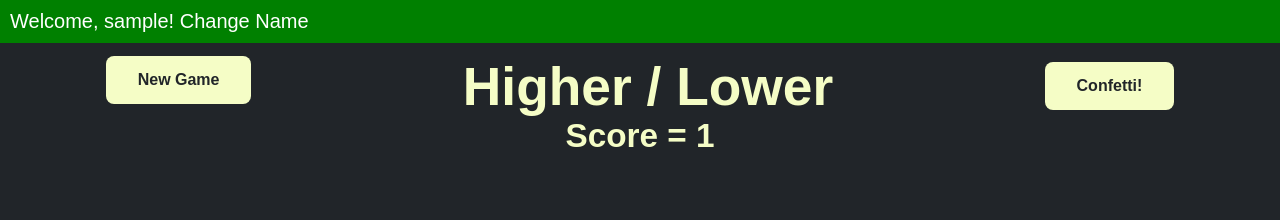
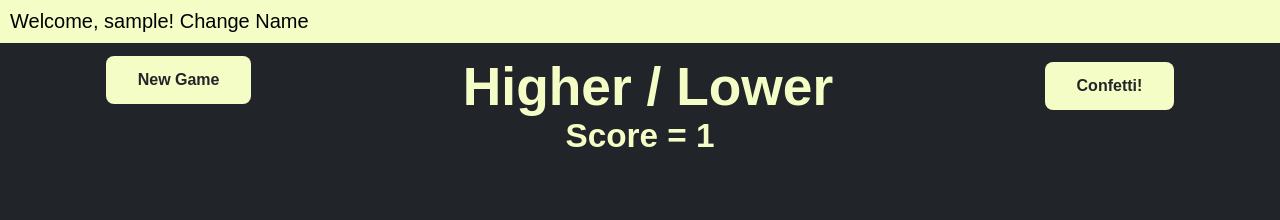
Before and after one commit to k0sm0sk/DIS_WebApp, a Flask app: page / in a window 1280 px wide. Shown: the top 220 px of the page. Run offline with Flask 3, Linux system fonts and the light colour scheme; the visitor is signed in with stand-in values (Sample User, id 1); some web fonts are replaced.

Commit message:
Banner & Change name updates

```diff
--- a/src/app.py
+++ b/src/app.py
@@ -46,7 +46,7 @@ def enter_name():
             session['user_name'] = name.strip()
             return redirect(url_for('game_counter'))
         else:
-            return render_template('enter_name.html', error="Name must be 3–15 letters with no spaces or special characters.")
+            return render_template('enter_name.html', error="Name must be 3-15 letters with no spaces or special characters.")
 
     return render_template('enter_name.html')
 
--- a/src/templates/game.html
+++ b/src/templates/game.html
@@ -28,9 +28,9 @@
     </script>
 </head>
 <body>
-<div class="user-info" style="background: green; color: white; padding: 10px; font-size: 20px;">
+<div class="user-info" style="background: #F5FDC6; color: black; padding: 10px; font-size: 20px;">
     Welcome, {{ user_name }}!
-    <a href="{{ url_for('reset_name') }}">Change Name</a>
+    <a href="{{ url_for('reset_name') }}" style="cursor: pointer;">Change Name</a>
 </div>
     <div class="headers-container">
         <form method="post" action="{{ url_for('new_game') }}">
```
